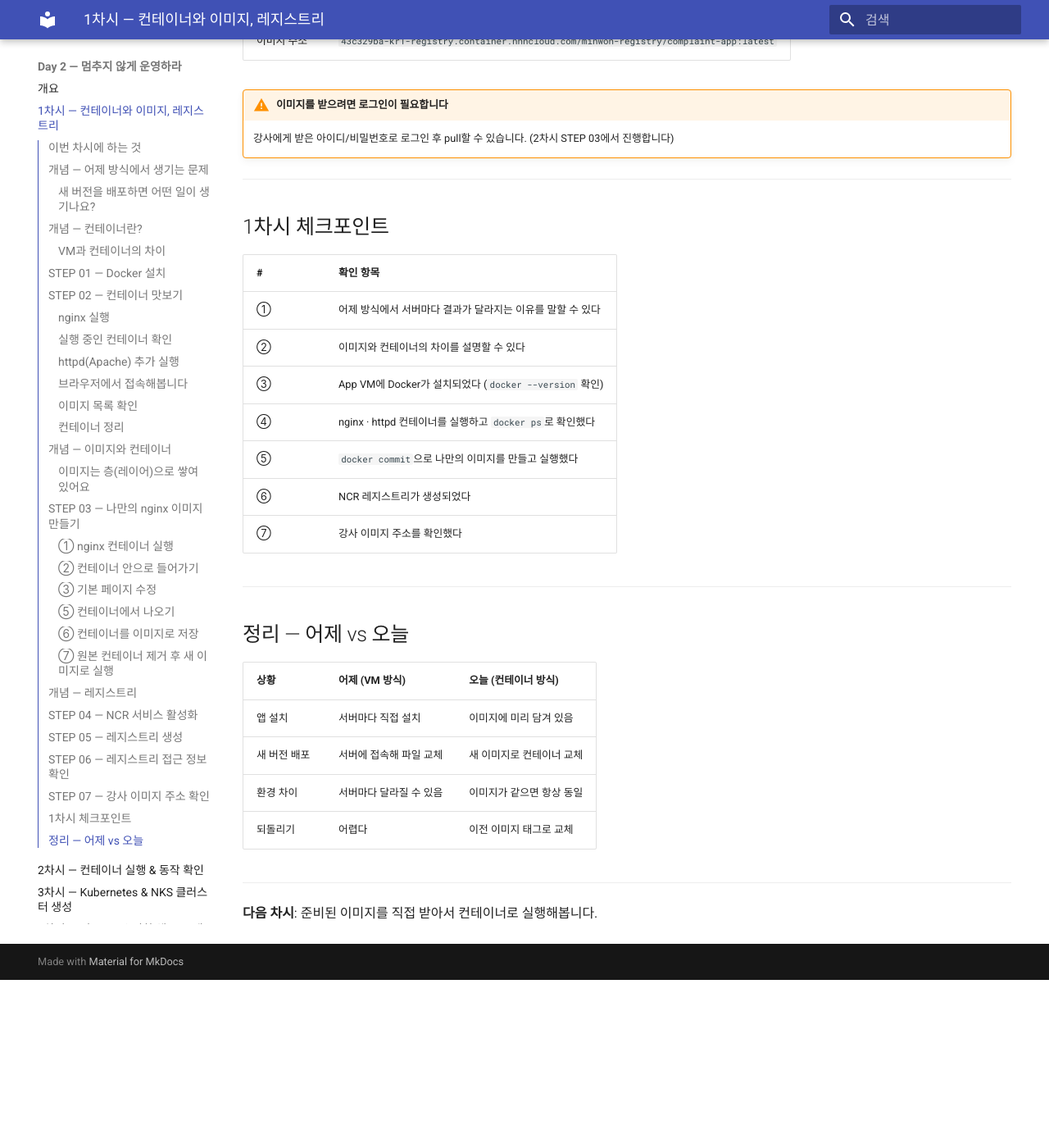
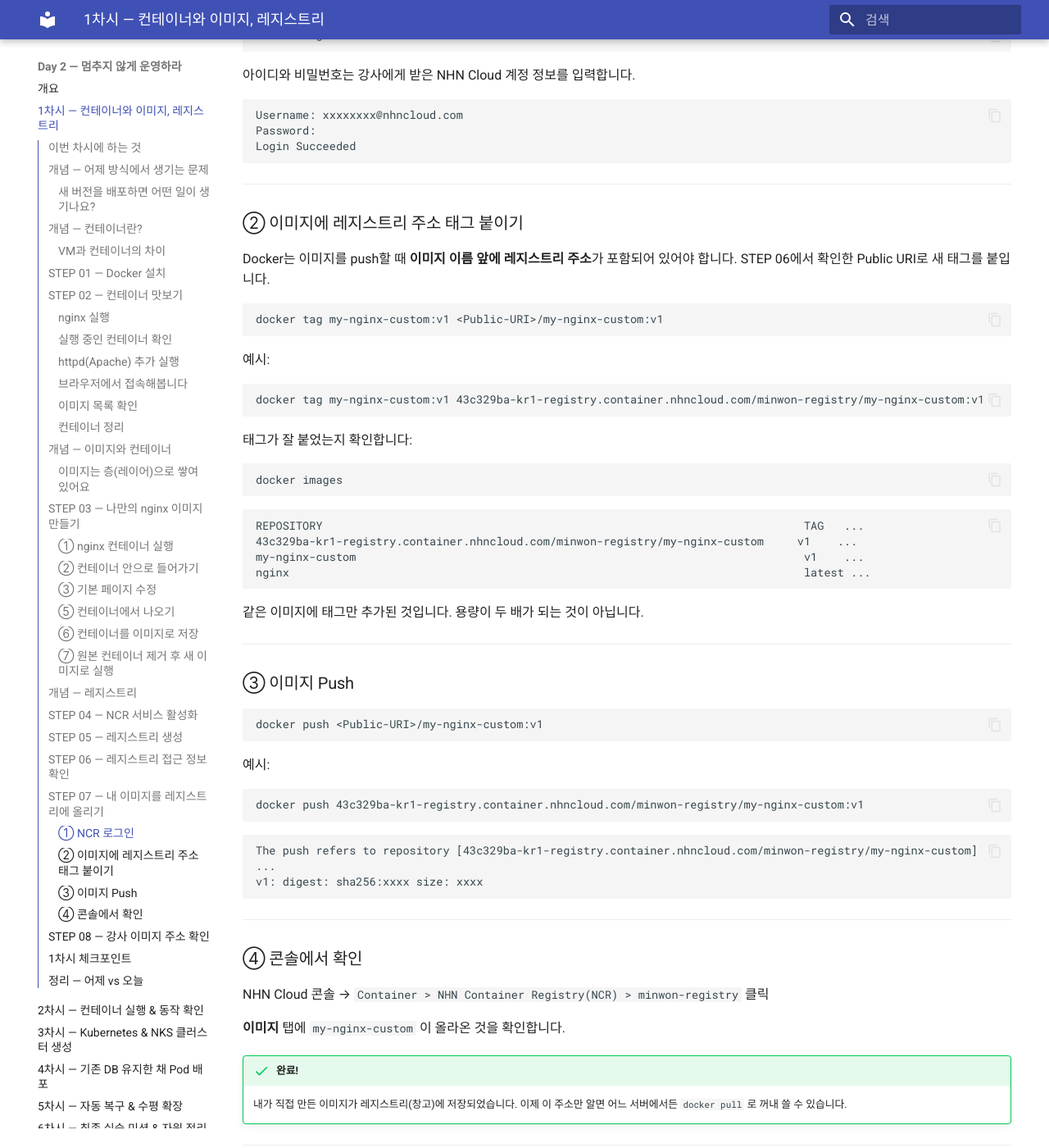
Before and after one commit to skilleat-labs/cloud-native-minwon-lab, an MkDocs documentation site: the page built from docs/day2/session1.md, in a window 1280 px wide and 1400 px high, scrolled down 13289 px. Shown: the whole window at 82% size. Built offline with MkDocs 1.6.1 and Material for MkDocs 9.7.7, drawn with Linux system fonts in a browser that asks for light colours; before the commit the page ends 14484 px from its top, so only the background shows below that; some of the changed text lies outside the part shown.

Commit message:
day2/session1: STEP 07 — 내 이미지 NCR push 실습 추가
docker login → docker tag → docker push → 콘솔 확인 흐름.
기존 STEP 07(강사 이미지) → STEP 08로 renumber.

````diff
--- a/docs/day2/session1.md
+++ b/docs/day2/session1.md
@@ -15,7 +15,8 @@
 | 04 | NCR 서비스 활성화 |
 | 05 | 레지스트리 생성 |
 | 06 | 레지스트리 접근 정보 확인 |
-| 07 | 강사 레지스트리에서 이미지 주소 확인 |
+| 07 | 내 이미지를 레지스트리에 올리기 |
+| 08 | 강사 레지스트리에서 이미지 주소 확인 |
 
 ---
 
@@ -510,7 +511,91 @@
 
 ---
 
-## STEP 07 — 강사 이미지 주소 확인
+## STEP 07 — 내 이미지를 레지스트리에 올리기
+
+> STEP 03에서 만든 `my-nginx-custom:v1` 이미지를 내 NCR 레지스트리에 push합니다.
+
+### ① NCR 로그인
+
+STEP 06에서 확인한 **Docker 접근 명령어**를 복사해서 실행합니다.
+
+```bash
+docker login <Public-URI>
+```
+
+아이디와 비밀번호는 강사에게 받은 NHN Cloud 계정 정보를 입력합니다.
+
+```
+Username: xxxxxxxx@nhncloud.com
+Password:
+Login Succeeded
+```
+
+---
+
+### ② 이미지에 레지스트리 주소 태그 붙이기
+
+Docker는 이미지를 push할 때 **이미지 이름 앞에 레지스트리 주소**가 포함되어 있어야 합니다.
+STEP 06에서 확인한 Public URI로 새 태그를 붙입니다.
+
+```bash
+docker tag my-nginx-custom:v1 <Public-URI>/my-nginx-custom:v1
+```
+
+예시:
+```bash
+docker tag my-nginx-custom:v1 43c329ba-kr1-registry.container.nhncloud.com/minwon-registry/my-nginx-custom:v1
+```
+
+태그가 잘 붙었는지 확인합니다:
+
+```bash
+docker images
+```
+
+```
+REPOSITORY                                                                        TAG   ...
+43c329ba-kr1-registry.container.nhncloud.com/minwon-registry/my-nginx-custom     v1    ...
+my-nginx-custom                                                                   v1    ...
+nginx                                                                             latest ...
+```
+
+같은 이미지에 태그만 추가된 것입니다. 용량이 두 배가 되는 것이 아닙니다.
+
+---
+
+### ③ 이미지 Push
+
+```bash
+docker push <Public-URI>/my-nginx-custom:v1
+```
+
+예시:
+```bash
+docker push 43c329ba-kr1-registry.container.nhncloud.com/minwon-registry/my-nginx-custom:v1
+```
+
+```
+The push refers to repository [43c329ba-kr1-registry.container.nhncloud.com/minwon-registry/my-nginx-custom]
+...
+v1: digest: sha256:xxxx size: xxxx
+```
+
+---
+
+### ④ 콘솔에서 확인
+
+NHN Cloud 콘솔 → `Container > NHN Container Registry(NCR) > minwon-registry` 클릭
+
+**이미지** 탭에 `my-nginx-custom` 이 올라온 것을 확인합니다.
+
+!!! success "완료!"
+    내가 직접 만든 이미지가 레지스트리(창고)에 저장되었습니다.
+    이제 이 주소만 알면 어느 서버에서든 `docker pull` 로 꺼내 쓸 수 있습니다.
+
+---
+
+## STEP 08 — 강사 이미지 주소 확인
 
 이번 실습에서는 강사가 미리 만들어 둔 이미지를 사용합니다.
 
@@ -538,7 +623,8 @@
 | ④ | nginx · httpd 컨테이너를 실행하고 `docker ps`로 확인했다 |
 | ⑤ | `docker commit`으로 나만의 이미지를 만들고 실행했다 |
 | ⑥ | NCR 레지스트리가 생성되었다 |
-| ⑦ | 강사 이미지 주소를 확인했다 |
+| ⑦ | 내 이미지를 NCR에 push하고 콘솔에서 확인했다 |
+| ⑧ | 강사 이미지 주소를 확인했다 |
 
 ---
 
````
